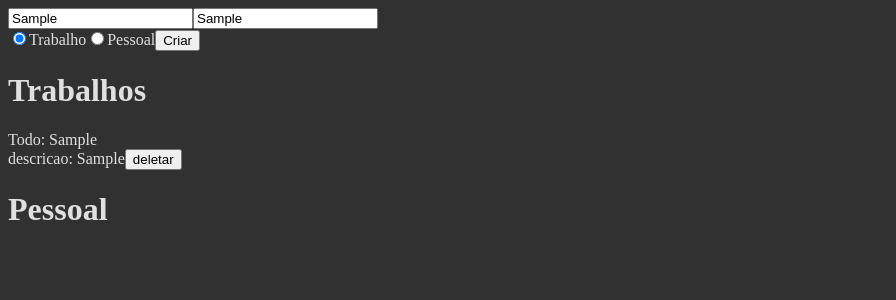
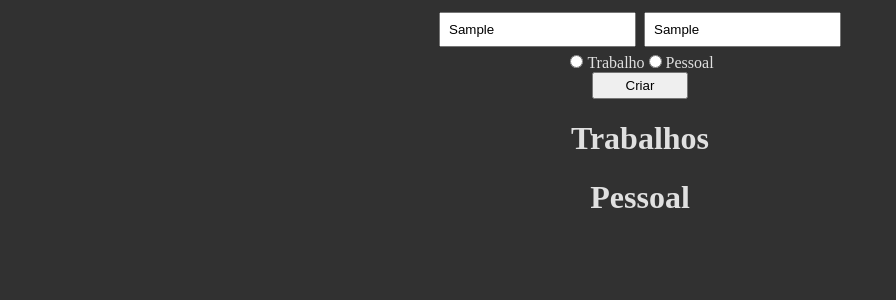
Before and after one commit to Elesiann/foursales-todo-app, a React (Create React App) app: page / in a window 1280 px wide. Both pictures are taken after typing "Sample", "Sample" into the empty fields and a click on the button "Criar". Shown: the top 300 px of the page, without its empty margins (0-896 px from the left). Built offline with nearby package versions, Linux system fonts and the light colour scheme.

Commit message:
deleting is working, but id is not dynamic

```diff
--- a/src/App.css
+++ b/src/App.css
@@ -3,6 +3,20 @@ body {
   color: rgb(224, 224, 224);
 }
 
-textarea {
-  resize: none;
+input {
+  padding: 0.5rem;
+  margin: 0.25rem;
 }
+
+button {
+  padding-inline: 2rem;
+  padding-block: .25rem;
+}
+
+.todos button {
+  padding: 0;
+}
+
+.App {
+  text-align: center;
+}
--- a/src/App.js
+++ b/src/App.js
@@ -2,13 +2,15 @@ import "./App.css";
 import React, { useState, setState } from "react";
 
 export function App() {
-  const [values, setValues] = useState({
-    id: Date.now(),
-    descricao: "",
-    atividade: "",
-    trabalho: true,
-    pessoal: false,
-  });
+  const [values, setValues] = useState([
+    {
+      id: new Date(),
+      descricao: "",
+      atividade: "",
+      trabalho: true,
+      pessoal: false,
+    },
+  ]);
 
   const [atividades, setAtividades] = useState([]);
 
@@ -35,9 +37,11 @@ export function App() {
   }
 
   function deleteTodo(id) {
-    const updatedTodos = [...values].filter((values) => values.id !== id);
-
-    setValues(updatedTodos);
+    const updatedTodos = [...atividades].filter(
+      (atividades) => atividades.id !== id
+    );
+    console.log(values.id);
+    setAtividades(updatedTodos);
   }
 
   return (
@@ -77,22 +81,23 @@ export function App() {
             setValues({ ...values, trabalho: false, pessoal: true });
           }}
         />
-        <label htmlFor="pessoal">Pessoal</label>
+        <label htmlFor="pessoal">Pessoal</label> <br />
         <button type="submit">Criar</button>
       </form>
       {/* ========================================================================================== */}
 
       {/* ========================================================================================== */}
-      <div key={values.id}>
+      <div id="container" key={values.id}>
         <div>
           <h1>Trabalhos</h1>
           {atividades.map(
             (atividade) =>
               atividade.checkTrabalho === true && (
-                <div>
+                <div className="todos">
                   Todo: {atividade.nome} <br />
-                  descricao: {atividade.descricao}
-                  <button onClick={deleteTodo}>deletar</button>
+                  descricao: {atividade.descricao} <br />
+                  id: {values.id} <br />
+                  <button onClick={() => deleteTodo()}>deletar</button>
                 </div>
               )
           )}
@@ -103,10 +108,11 @@ export function App() {
           {atividades.map(
             (atividade) =>
               atividade.checkPessoal === true && (
-                <div>
+                <div className="todos">
                   Todo: {atividade.nome} <br />
-                  descricao: {atividade.descricao}
-                  <button onClick={deleteTodo}>deletar</button>
+                  descricao: {atividade.descricao} <br />
+                  id: {values.id} <br />
+                  <button onClick={() => deleteTodo()}>deletar</button>
                 </div>
               )
           )}
```
